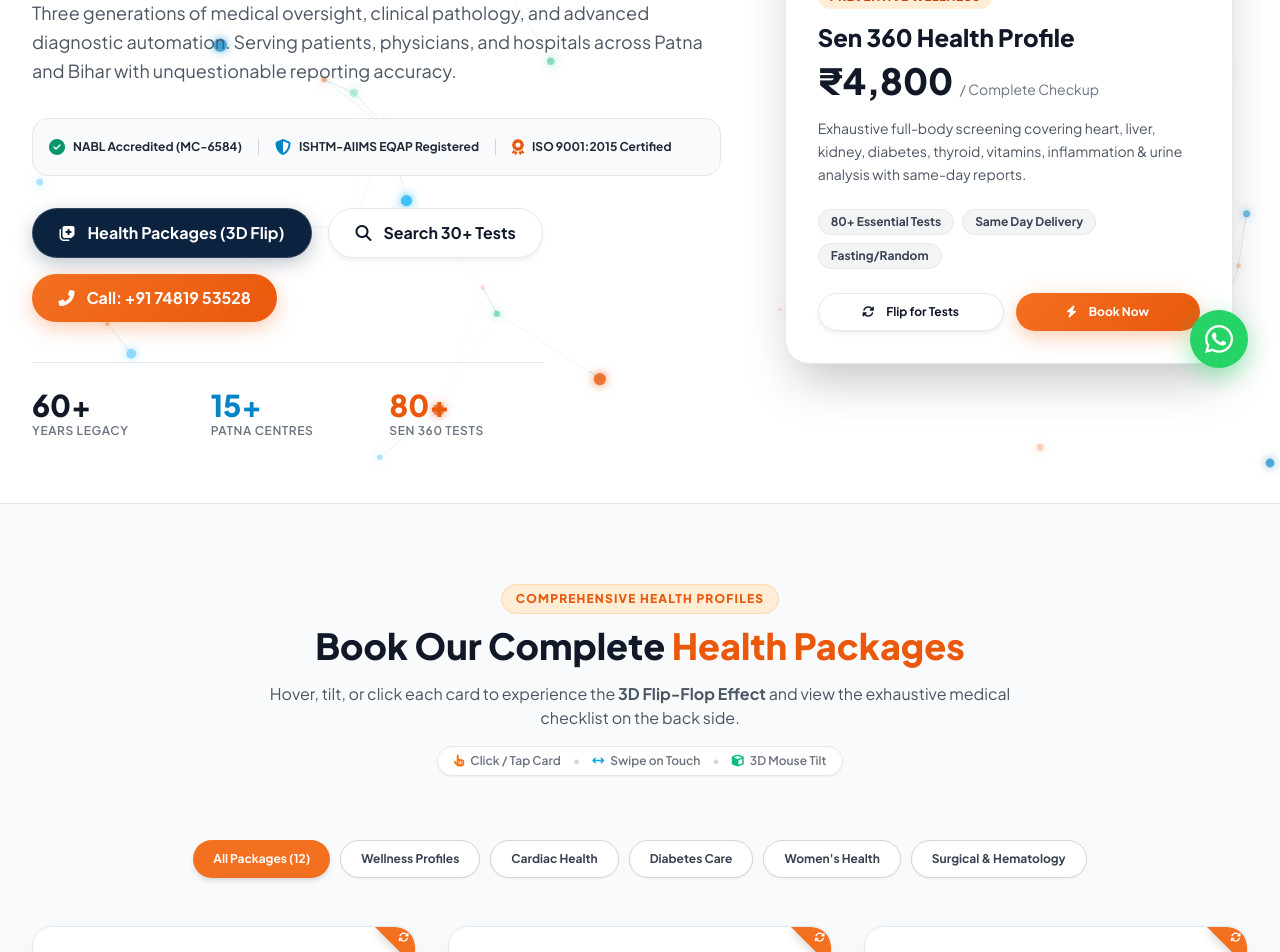
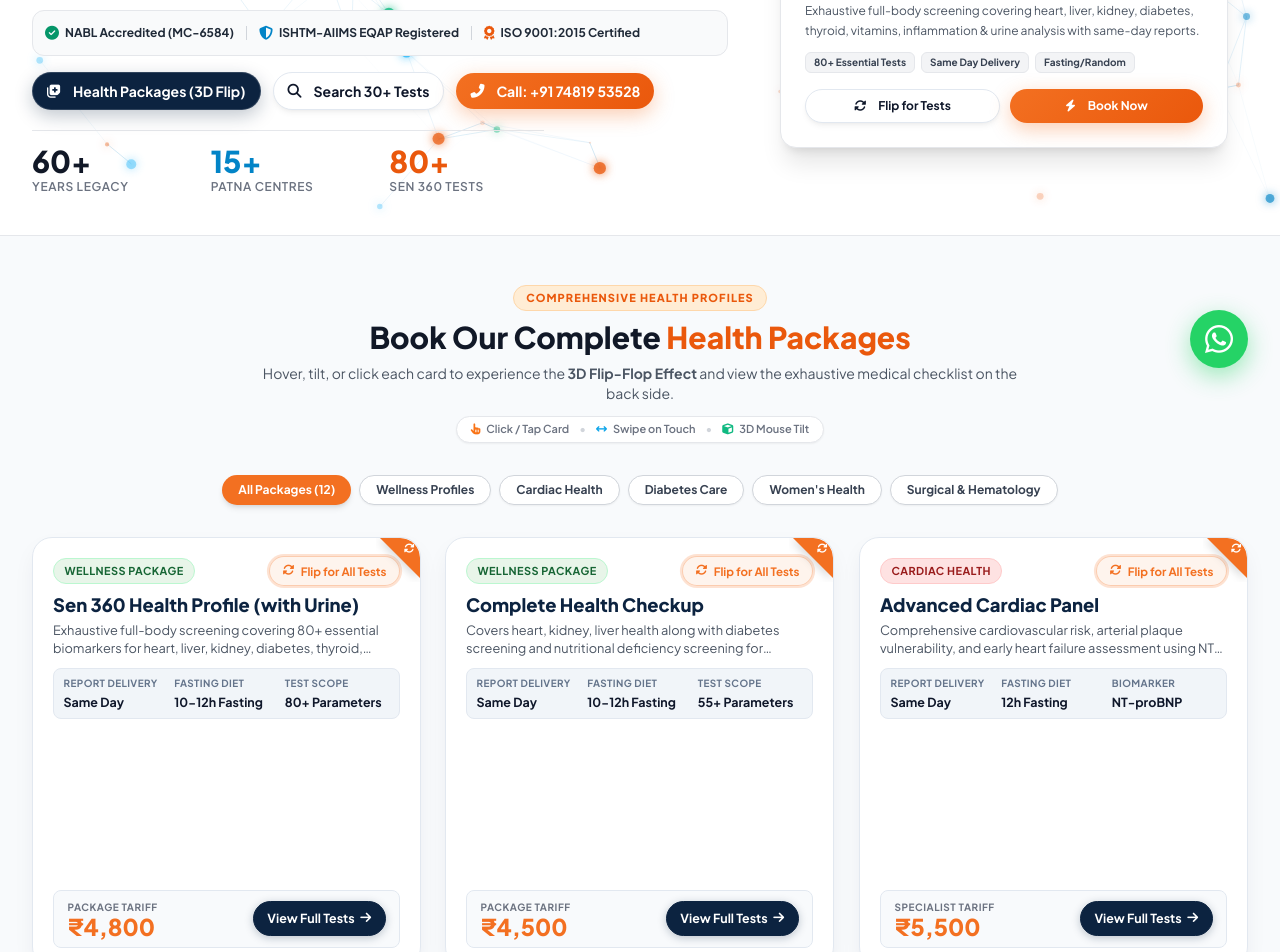
Before and after one commit to Amansingh2024/aman, a website: page index.html in a window 1280 px wide. Shown: the part 400-1352 px from the top of the page. Drawn offline with nearby package versions, Linux system fonts and the light colour scheme.

```diff
--- a/css/style.css
+++ b/css/style.css
@@ -342,7 +342,7 @@ a:hover {
 .flip-card-3d-wrap {
   perspective: 1600px;
   -webkit-perspective: 1600px;
-  height: 575px;
+  height: 425px;
   cursor: pointer;
   -webkit-tap-highlight-color: transparent;
   touch-action: pan-y;
@@ -353,7 +353,7 @@ a:hover {
 }
 
 .flip-card-3d-wrap:hover {
-  transform: translateY(-8px) scale(1.012);
+  transform: translateY(-6px) scale(1.01);
 }
 
 .flip-card-3d-wrap:active {
@@ -386,10 +386,10 @@ a:hover {
   transform-style: preserve-3d;
   -webkit-transform-style: preserve-3d;
   border-radius: var(--radius-lg);
-  padding: 1.75rem;
+  padding: 1.15rem 1.25rem !important;
   display: flex;
   flex-direction: column;
-  justify-content: space-between;
+  justify-content: flex-start !important;
   overflow: hidden;
 }
 
@@ -487,15 +487,15 @@ a:hover {
   display: flex;
   align-items: center;
   justify-content: space-between;
-  margin-bottom: 0.85rem;
+  margin-bottom: 0.45rem;
 }
 
 .badge-clinical {
-  font-size: 0.72rem;
+  font-size: 0.68rem;
   font-weight: 700;
   text-transform: uppercase;
-  letter-spacing: 0.05em;
-  padding: 0.35rem 0.85rem;
+  letter-spacing: 0.04em;
+  padding: 0.22rem 0.65rem;
   border-radius: var(--radius-pill);
 }
 
@@ -568,30 +568,33 @@ a:hover {
 }
 
 .card-package-title {
-  font-size: 1.35rem;
+  font-size: 1.15rem;
   font-weight: 800;
   color: #0C2340;
-  margin-bottom: 0.6rem;
-  line-height: 1.3;
+  margin-bottom: 0.35rem;
+  line-height: 1.25;
 }
 
 .card-package-description {
-  font-size: 0.88rem;
+  font-size: 0.8rem;
   color: #4B5563;
-  line-height: 1.55;
-  margin-bottom: 1rem;
-  flex-grow: 1;
+  line-height: 1.4;
+  margin-bottom: 0.65rem;
+  display: -webkit-box;
+  -webkit-line-clamp: 2;
+  -webkit-box-orient: vertical;
+  overflow: hidden;
 }
 
 .card-specs-strip {
   display: grid;
   grid-template-columns: repeat(3, 1fr);
-  gap: 0.5rem;
+  gap: 0.35rem;
   background: #F1F5F9;
   border: 1px solid #E2E8F0;
-  padding: 0.7rem 0.85rem;
-  border-radius: var(--radius-md);
-  margin-bottom: 1rem;
+  padding: 0.45rem 0.6rem;
+  border-radius: var(--radius-sm);
+  margin-bottom: 0.65rem;
 }
 
 .spec-strip-box {
@@ -600,7 +603,7 @@ a:hover {
 }
 
 .spec-strip-box span.lbl {
-  font-size: 0.68rem;
+  font-size: 0.62rem;
   font-weight: 700;
   color: #64748B;
   text-transform: uppercase;
@@ -608,7 +611,7 @@ a:hover {
 }
 
 .spec-strip-box span.val {
-  font-size: 0.82rem;
+  font-size: 0.78rem;
   font-weight: 700;
   color: #0F172A;
   margin-top: 0.1rem;
@@ -620,13 +623,13 @@ a:hover {
   justify-content: space-between;
   background: #F8FAFC;
   border: 1.5px solid #E2E8F0;
-  border-radius: var(--radius-md);
-  padding: 0.75rem 1rem;
-  margin-top: auto;
+  border-radius: var(--radius-sm);
+  padding: 0.55rem 0.85rem;
+  margin-top: auto !important;
 }
 
 .price-text-large {
-  font-size: 1.65rem;
+  font-size: 1.45rem;
   font-weight: 800;
   color: #F37021;
   line-height: 1;
@@ -635,12 +638,12 @@ a:hover {
 .btn-trigger-flip {
   display: inline-flex;
   align-items: center;
-  gap: 0.45rem;
+  gap: 0.35rem;
   background: #0C2340;
   color: #FFFFFF !important;
   font-weight: 700;
-  font-size: 0.82rem;
-  padding: 0.58rem 1.05rem;
+  font-size: 0.78rem;
+  padding: 0.45rem 0.85rem;
   border-radius: var(--radius-pill);
   border: 1.5px solid #0C2340;
   cursor: pointer;
@@ -707,33 +710,33 @@ a:hover {
 /* Back Face Header & Items */
 .back-face-header {
   border-bottom: 1px solid rgba(255, 255, 255, 0.15);
-  padding-bottom: 0.75rem;
-  margin-bottom: 0.85rem;
+  padding-bottom: 0.45rem;
+  margin-bottom: 0.55rem;
   display: flex;
   align-items: flex-start;
   justify-content: space-between;
-  gap: 0.5rem;
+  gap: 0.4rem;
 }
 
 .back-face-header h4 {
   color: #FFFFFF;
-  font-size: 1.15rem;
+  font-size: 1.05rem;
   font-weight: 800;
-  margin-bottom: 0.2rem;
-  line-height: 1.3;
+  margin-bottom: 0.15rem;
+  line-height: 1.25;
 }
 
 .back-face-header span {
-  font-size: 0.75rem;
+  font-size: 0.7rem;
   color: #38BDF8;
   font-weight: 600;
 }
 
 .back-test-scroll-area {
   overflow-y: auto;
-  max-height: 300px;
+  max-height: 250px;
   padding-right: 0.4rem;
-  margin-bottom: 0.85rem;
+  margin-bottom: 0.6rem;
   flex-grow: 1;
 }
 
@@ -836,16 +839,16 @@ a:hover {
 .inner-page-hero {
   background: linear-gradient(180deg, #111827 0%, #1F2937 100%);
   color: #FFFFFF;
-  padding: 4.5rem 0 4rem;
+  padding: 2.75rem 0 2.5rem;
   position: relative;
   border-bottom: 1px solid #374151;
 }
 
 .inner-page-hero h1 {
   color: #FFFFFF;
-  font-size: clamp(2.2rem, 3.5vw, 3rem);
+  font-size: clamp(1.85rem, 3vw, 2.5rem);
   font-weight: 800;
-  margin-bottom: 1rem;
+  margin-bottom: 0.6rem;
 }
 
 .inner-page-hero p {
@@ -1555,7 +1558,7 @@ body {
 
   /* Flip card touch optimization for smartphones */
   .flip-card-3d-wrap {
-    height: 590px;
+    height: 450px !important;
     touch-action: pan-y;
   }
 
@@ -1607,24 +1610,24 @@ body {
 
   /* 3-Column Package Cards on Laptops */
   .flip-card-3d-wrap {
-    height: 590px !important;
+    height: 425px !important;
   }
 
   .card-package-title {
-    font-size: 1.2rem !important;
+    font-size: 1.15rem !important;
   }
 
   .card-specs-strip {
     gap: 0.3rem !important;
-    padding: 0.5rem 0.65rem !important;
+    padding: 0.45rem 0.55rem !important;
   }
 
   .spec-strip-box span.lbl {
-    font-size: 0.62rem !important;
+    font-size: 0.6rem !important;
   }
 
   .spec-strip-box span.val {
-    font-size: 0.78rem !important;
+    font-size: 0.75rem !important;
   }
 }
 
@@ -1639,7 +1642,7 @@ body {
   }
 
   .flip-card-3d-wrap {
-    height: 610px !important;
+    height: 430px !important;
   }
 }
 
@@ -1658,7 +1661,7 @@ body {
   }
 
   .flip-card-3d-wrap {
-    height: 620px !important;
+    height: 440px !important;
   }
 }
 
@@ -1768,7 +1771,7 @@ body {
   }
 
   .flip-card-3d-wrap {
-    height: 610px;
+    height: 470px !important;
   }
 }
 
@@ -2092,7 +2095,7 @@ body {
 
   /* Flip Cards Touch & Alignment on Smartphones */
   .flip-card-3d-wrap {
-    height: 595px !important;
+    height: 450px !important;
     width: 100% !important;
     max-width: 100% !important;
     touch-action: pan-y !important;
@@ -2109,7 +2112,7 @@ body {
 
 @media (max-width: 380px) {
   .flip-card-3d-wrap {
-    height: 620px !important;
+    height: 470px !important;
   }
 
   .mobile-action-tab {
--- a/index.html
+++ b/index.html
@@ -133,59 +133,59 @@
   <!-- ==========================================================================
        HERO SECTION WITH 3D CANVAS & PERSPECTIVE CARD
        ========================================================================== -->
-  <section class="relative min-h-[85vh] flex items-center py-16 bg-white overflow-hidden border-b border-gray-200">
+  <section class="relative flex items-center py-6 sm:py-8 lg:py-10 bg-white overflow-hidden border-b border-gray-200">
     <!-- 3D Molecular Simulation Canvas -->
     <div id="canvas3d-container" class="absolute inset-0 pointer-events-none z-0"></div>
 
     <div class="max-w-7xl mx-auto px-4 sm:px-6 lg:px-8 relative z-10 w-full">
-      <div class="grid grid-cols-1 lg:grid-cols-12 gap-12 items-center">
+      <div class="grid grid-cols-1 lg:grid-cols-12 gap-6 lg:gap-8 items-center">
 
         <!-- Left Hero Text -->
         <div class="lg:col-span-7">
-          <div class="inline-flex items-center gap-2 bg-gray-100 border border-gray-300/80 px-4 py-1.5 rounded-full text-xs font-bold text-gray-800 mb-6 shadow-sm">
+          <div class="inline-flex items-center gap-2 bg-gray-100 border border-gray-300/80 px-3.5 py-1 rounded-full text-xs font-bold text-gray-800 mb-3 shadow-sm">
             <span class="bg-orange-600 text-white text-[10px] px-2 py-0.5 rounded-full uppercase tracking-wider font-extrabold">Established 1965</span>
             <span>60 Years of Laboratory Medicine in Bihar</span>
           </div>
 
-          <h1 class="text-4xl sm:text-5xl lg:text-6xl font-extrabold text-gray-900 tracking-tight leading-[1.15] mb-6">
+          <h1 class="text-3xl sm:text-4xl lg:text-5xl font-extrabold text-gray-900 tracking-tight leading-[1.15] mb-3">
             Advancing Laboratory <br>
             <span class="text-sky-600">Medicine in Bihar</span>
           </h1>
 
-          <p class="text-lg text-gray-600 leading-relaxed mb-8 max-w-2xl font-normal">
+          <p class="text-sm sm:text-base text-gray-600 leading-relaxed mb-4 max-w-xl font-normal">
             Three generations of medical oversight, clinical pathology, and advanced diagnostic automation. Serving patients, physicians, and hospitals across Patna and Bihar with unquestionable reporting accuracy.
           </p>
 
           <!-- Accreditation Badges -->
-          <div class="flex flex-wrap items-center gap-4 p-4 bg-gray-50 border border-gray-200 rounded-2xl mb-8">
-            <div class="flex items-center gap-2 text-xs font-bold text-gray-800">
-              <i class="fas fa-check-circle text-emerald-600 text-base"></i> NABL Accredited (MC-6584)
-            </div>
-            <div class="h-4 w-px bg-gray-300 hidden sm:block"></div>
-            <div class="flex items-center gap-2 text-xs font-bold text-gray-800">
-              <i class="fas fa-shield-alt text-sky-600 text-base"></i> ISHTM-AIIMS EQAP Registered
-            </div>
-            <div class="h-4 w-px bg-gray-300 hidden sm:block"></div>
-            <div class="flex items-center gap-2 text-xs font-bold text-gray-800">
-              <i class="fas fa-award text-orange-600 text-base"></i> ISO 9001:2015 Certified
+          <div class="flex flex-wrap items-center gap-3 p-2.5 sm:p-3 bg-gray-50 border border-gray-200 rounded-xl mb-4">
+            <div class="flex items-center gap-1.5 text-xs font-bold text-gray-800">
+              <i class="fas fa-check-circle text-emerald-600 text-sm"></i> NABL Accredited (MC-6584)
+            </div>
+            <div class="h-3.5 w-px bg-gray-300 hidden sm:block"></div>
+            <div class="flex items-center gap-1.5 text-xs font-bold text-gray-800">
+              <i class="fas fa-shield-alt text-sky-600 text-sm"></i> ISHTM-AIIMS EQAP Registered
+            </div>
+            <div class="h-3.5 w-px bg-gray-300 hidden sm:block"></div>
+            <div class="flex items-center gap-1.5 text-xs font-bold text-gray-800">
+              <i class="fas fa-award text-orange-600 text-sm"></i> ISO 9001:2015 Certified
             </div>
           </div>
 
           <!-- Hero Action Buttons -->
-          <div class="flex flex-wrap items-center gap-4 mb-10">
-            <a href="packages.html" class="btn-hospital-dark">
+          <div class="flex flex-wrap items-center gap-3 mb-5">
+            <a href="packages.html" class="btn-hospital-dark text-xs sm:text-sm py-2 px-3.5">
               <i class="fas fa-notes-medical mr-1"></i> Health Packages (3D Flip)
             </a>
-            <a href="test-list.html" class="btn-hospital-outline">
+            <a href="test-list.html" class="btn-hospital-outline text-xs sm:text-sm py-2 px-3.5">
               <i class="fas fa-search mr-1"></i> Search 30+ Tests
             </a>
-            <a href="tel:+917481953528" class="btn-hospital-primary">
+            <a href="tel:+917481953528" class="btn-hospital-primary text-xs sm:text-sm py-2 px-3.5">
               <i class="fas fa-phone-alt mr-1"></i> Call: +91 74819 53528
             </a>
           </div>
 
           <!-- Stats Grid -->
-          <div class="grid grid-cols-3 gap-2 sm:gap-6 pt-6 border-t border-gray-200 max-w-lg text-center sm:text-left">
+          <div class="grid grid-cols-3 gap-2 sm:gap-6 pt-3 border-t border-gray-200 max-w-lg text-center sm:text-left">
             <div>
               <div class="text-2xl sm:text-3xl font-extrabold text-gray-900">60+</div>
               <div class="text-[10px] sm:text-xs font-semibold text-gray-500 uppercase tracking-wider">Years Legacy</div>
@@ -201,34 +201,34 @@
           </div>
         </div>
 
-        <!-- Right 3D Perspective Card -->
+        <!-- Right 3D Perspective Card (Compact & High-Density) -->
         <div class="lg:col-span-5 flex justify-center">
-          <div class="w-full max-w-md bg-white border border-gray-200 rounded-3xl p-5 sm:p-8 shadow-2xl relative" data-3d-tilt>
-            <div class="w-14 h-14 bg-gray-900 text-sky-400 rounded-2xl flex items-center justify-center text-2xl mb-6 shadow-md">
+          <div class="w-full max-w-sm lg:max-w-md bg-white border border-gray-200 rounded-2xl p-4 sm:p-5 lg:p-6 shadow-xl relative" data-3d-tilt>
+            <div class="w-10 h-10 bg-gray-900 text-sky-400 rounded-xl flex items-center justify-center text-lg mb-3 shadow-sm">
               <i class="fas fa-dna"></i>
             </div>
-            <span class="inline-block bg-orange-100 text-orange-700 text-xs font-extrabold px-3 py-1 rounded-full uppercase tracking-wider mb-3">
+            <span class="inline-block bg-orange-100 text-orange-700 text-[10px] font-extrabold px-2.5 py-0.5 rounded-full uppercase tracking-wider mb-1.5">
               PREVENTIVE WELLNESS
             </span>
-            <h3 class="text-2xl font-extrabold text-gray-900 mb-2">Sen 360 Health Profile</h3>
-            <div class="text-4xl font-extrabold text-gray-900 mb-4">
-              ₹4,800 <span class="text-sm font-normal text-gray-500">/ Complete Checkup</span>
-            </div>
-            <p class="text-sm text-gray-600 mb-6 leading-relaxed">
+            <h3 class="text-lg sm:text-xl font-extrabold text-gray-900 mb-1">Sen 360 Health Profile</h3>
+            <div class="text-2xl sm:text-3xl font-extrabold text-gray-900 mb-2">
+              ₹4,800 <span class="text-xs font-normal text-gray-500">/ Complete Checkup</span>
+            </div>
+            <p class="text-xs text-gray-600 mb-3 leading-relaxed">
               Exhaustive full-body screening covering heart, liver, kidney, diabetes, thyroid, vitamins, inflammation & urine analysis with same-day reports.
             </p>
 
-            <div class="flex flex-wrap gap-2 mb-6">
-              <span class="bg-gray-100 text-gray-700 text-xs font-bold px-3 py-1 rounded-full border border-gray-200">80+ Essential Tests</span>
-              <span class="bg-gray-100 text-gray-700 text-xs font-bold px-3 py-1 rounded-full border border-gray-200">Same Day Delivery</span>
-              <span class="bg-gray-100 text-gray-700 text-xs font-bold px-3 py-1 rounded-full border border-gray-200">Fasting/Random</span>
-            </div>
-
-            <div class="flex gap-3">
-              <a href="packages.html" class="btn-hospital-outline text-xs flex-1 justify-center py-2.5">
+            <div class="flex flex-wrap gap-1.5 mb-4">
+              <span class="bg-gray-100 text-gray-700 text-[10px] font-bold px-2 py-0.5 rounded-md border border-gray-200">80+ Essential Tests</span>
+              <span class="bg-gray-100 text-gray-700 text-[10px] font-bold px-2 py-0.5 rounded-md border border-gray-200">Same Day Delivery</span>
+              <span class="bg-gray-100 text-gray-700 text-[10px] font-bold px-2 py-0.5 rounded-md border border-gray-200">Fasting/Random</span>
+            </div>
+
+            <div class="flex gap-2.5">
+              <a href="packages.html" class="btn-hospital-outline text-xs flex-1 justify-center py-2">
                 <i class="fas fa-sync-alt mr-1"></i> Flip for Tests
               </a>
-              <button class="btn-hospital-orange text-xs flex-1 justify-center py-2.5" onclick="openBookingModal('Sen 360 Health Profile (with Urine)', 4800)">
+              <button class="btn-hospital-orange text-xs flex-1 justify-center py-2" onclick="openBookingModal('Sen 360 Health Profile (with Urine)', 4800)">
                 <i class="fas fa-bolt mr-1"></i> Book Now
               </button>
             </div>
@@ -242,19 +242,19 @@
   <!-- ==========================================================================
        POPULAR HEALTH PACKAGES SECTION (FEATURED 3D FLIP CARDS)
        ========================================================================== -->
-  <section class="py-20 bg-slate-50 border-b border-gray-200">
+  <section class="py-8 sm:py-10 lg:py-12 bg-slate-50 border-b border-gray-200">
     <div class="max-w-7xl mx-auto px-4 sm:px-6 lg:px-8">
-      <div class="text-center max-w-3xl mx-auto mb-16">
-        <span class="text-xs font-extrabold text-orange-600 uppercase tracking-widest bg-orange-100 border border-orange-200 px-3.5 py-1.5 rounded-full inline-block mb-3">
+      <div class="text-center max-w-3xl mx-auto mb-6 lg:mb-8">
+        <span class="text-[11px] font-extrabold text-orange-600 uppercase tracking-widest bg-orange-100 border border-orange-200 px-3 py-1 rounded-full inline-block mb-2">
           Comprehensive Health Profiles
         </span>
-        <h2 class="text-3xl sm:text-4xl font-extrabold text-gray-900 mb-4">
+        <h2 class="text-2xl sm:text-3xl font-extrabold text-gray-900 mb-2">
           Book Our Complete <span class="text-orange-600">Health Packages</span>
         </h2>
-        <p class="text-gray-600 text-base mb-4">
+        <p class="text-gray-600 text-xs sm:text-sm mb-3">
           Hover, tilt, or click each card to experience the <strong>3D Flip-Flop Effect</strong> and view the exhaustive medical checklist on the back side.
         </p>
-        <div class="inline-flex items-center flex-wrap justify-center gap-3 text-xs font-semibold text-gray-500 bg-white border border-gray-200 px-4 py-1.5 rounded-full shadow-sm">
+        <div class="inline-flex items-center flex-wrap justify-center gap-2.5 text-[11px] font-semibold text-gray-500 bg-white border border-gray-200 px-3.5 py-1 rounded-full shadow-sm">
           <span><i class="fas fa-hand-pointer text-orange-500 mr-1"></i> Click / Tap Card</span>
           <span class="text-gray-300 hidden sm:inline">&bull;</span>
           <span><i class="fas fa-arrows-left-right text-sky-500 mr-1"></i> Swipe on Touch</span>
@@ -264,17 +264,17 @@
       </div>
 
       <!-- Interactive Category Filter Tabs (Home Showcase) -->
-      <div class="flex justify-center flex-wrap gap-2.5 mb-12">
-        <button class="tab-filter-package bg-[#F37021] text-white border-[#F37021] shadow-md px-5 py-2.5 rounded-full text-xs font-bold transition-all" data-filter="all">All Packages (12)</button>
-        <button class="tab-filter-package bg-white text-gray-700 border border-gray-300 px-5 py-2.5 rounded-full text-xs font-bold hover:border-gray-500 shadow-sm transition-all" data-filter="wellness">Wellness Profiles</button>
-        <button class="tab-filter-package bg-white text-gray-700 border border-gray-300 px-5 py-2.5 rounded-full text-xs font-bold hover:border-gray-500 shadow-sm transition-all" data-filter="cardiac">Cardiac Health</button>
-        <button class="tab-filter-package bg-white text-gray-700 border border-gray-300 px-5 py-2.5 rounded-full text-xs font-bold hover:border-gray-500 shadow-sm transition-all" data-filter="diabetes">Diabetes Care</button>
-        <button class="tab-filter-package bg-white text-gray-700 border border-gray-300 px-5 py-2.5 rounded-full text-xs font-bold hover:border-gray-500 shadow-sm transition-all" data-filter="women">Women's Health</button>
-        <button class="tab-filter-package bg-white text-gray-700 border border-gray-300 px-5 py-2.5 rounded-full text-xs font-bold hover:border-gray-500 shadow-sm transition-all" data-filter="specialized">Surgical &amp; Hematology</button>
+      <div class="flex justify-center flex-wrap gap-2 mb-6 lg:mb-8">
+        <button class="tab-filter-package bg-[#F37021] text-white border-[#F37021] shadow-md px-4 py-1.5 rounded-full text-xs font-bold transition-all" data-filter="all">All Packages (12)</button>
+        <button class="tab-filter-package bg-white text-gray-700 border border-gray-300 px-4 py-1.5 rounded-full text-xs font-bold hover:border-gray-500 shadow-sm transition-all" data-filter="wellness">Wellness Profiles</button>
+        <button class="tab-filter-package bg-white text-gray-700 border border-gray-300 px-4 py-1.5 rounded-full text-xs font-bold hover:border-gray-500 shadow-sm transition-all" data-filter="cardiac">Cardiac Health</button>
+        <button class="tab-filter-package bg-white text-gray-700 border border-gray-300 px-4 py-1.5 rounded-full text-xs font-bold hover:border-gray-500 shadow-sm transition-all" data-filter="diabetes">Diabetes Care</button>
+        <button class="tab-filter-package bg-white text-gray-700 border border-gray-300 px-4 py-1.5 rounded-full text-xs font-bold hover:border-gray-500 shadow-sm transition-all" data-filter="women">Women's Health</button>
+        <button class="tab-filter-package bg-white text-gray-700 border border-gray-300 px-4 py-1.5 rounded-full text-xs font-bold hover:border-gray-500 shadow-sm transition-all" data-filter="specialized">Surgical &amp; Hematology</button>
       </div>
 
       <!-- 12 3D Flip Cards Grid (Full HD Content) -->
-      <div class="grid grid-cols-1 md:grid-cols-2 lg:grid-cols-3 gap-8">
+      <div class="grid grid-cols-1 md:grid-cols-2 lg:grid-cols-3 gap-5 lg:gap-6">
 
         <!-- 1. Sen 360 Health Profile -->
         <div class="flip-card-3d-wrap" data-category="wellness">
@@ -1361,16 +1361,16 @@
   <!-- ==========================================================================
        60-YEAR INTERACTIVE 3D MILESTONE TREE (SENLABS HERITAGE)
        ========================================================================== -->
-  <section class="py-20 bg-white border-b border-gray-200">
+  <section class="py-10 sm:py-12 lg:py-14 bg-white border-b border-gray-200">
     <div class="max-w-7xl mx-auto px-4 sm:px-6 lg:px-8">
-      <div class="text-center max-w-3xl mx-auto mb-10">
-        <span class="text-xs font-extrabold text-orange-600 uppercase tracking-widest bg-orange-100 border border-orange-200 px-3.5 py-1.5 rounded-full inline-block mb-3">
+      <div class="text-center max-w-3xl mx-auto mb-8">
+        <span class="text-xs font-extrabold text-orange-600 uppercase tracking-widest bg-orange-100 border border-orange-200 px-3 py-1 rounded-full inline-block mb-2">
           Six Decades of Innovation Since 1965
         </span>
-        <h2 class="text-3xl sm:text-4xl font-extrabold text-gray-900 mb-4">
+        <h2 class="text-2xl sm:text-3xl font-extrabold text-gray-900 mb-2">
           Sen Diagnostics <span class="text-orange-600">Timeline & Care Tree</span>
         </h2>
-        <p class="text-gray-600 text-sm sm:text-base max-w-2xl mx-auto">
+        <p class="text-gray-600 text-xs sm:text-sm max-w-2xl mx-auto">
           Scroll down to watch milestones emerge along our tree. <strong>Click any milestone card to float it in 3D</strong> and explore regional diagnostic breakthroughs.
         </p>
       </div>
@@ -1541,16 +1541,16 @@
   <!-- ==========================================================================
        QUICK TEST DIRECTORY SEARCH PREVIEW
        ========================================================================== -->
-  <section class="py-16 bg-white border-b border-gray-200">
+  <section class="py-8 sm:py-10 lg:py-12 bg-white border-b border-gray-200">
     <div class="max-w-5xl mx-auto px-4 sm:px-6 lg:px-8">
-      <div class="bg-gray-900 rounded-3xl p-8 sm:p-12 text-white shadow-2xl relative overflow-hidden">
+      <div class="bg-gray-900 rounded-2xl p-6 sm:p-10 text-white shadow-2xl relative overflow-hidden">
         <div class="relative z-10">
-          <div class="max-w-2xl mb-8">
-            <span class="text-xs font-bold text-sky-400 uppercase tracking-widest bg-sky-950 px-3 py-1 rounded-full border border-sky-800 inline-block mb-3">
+          <div class="max-w-2xl mb-6">
+            <span class="text-xs font-bold text-sky-400 uppercase tracking-widest bg-sky-950 px-3 py-1 rounded-full border border-sky-800 inline-block mb-2">
               Diagnostic Tariff & Catalog
             </span>
-            <h3 class="text-3xl font-extrabold text-white mb-2">Need a Specific Laboratory Investigation?</h3>
-            <p class="text-gray-400 text-sm">
+            <h3 class="text-2xl sm:text-3xl font-extrabold text-white mb-2">Need a Specific Laboratory Investigation?</h3>
+            <p class="text-gray-400 text-xs sm:text-sm">
               Search across individual blood, urine, culture, and hormone tests with live pricing and preparation requirements.
             </p>
           </div>
```
Also changed, not shown: packages.html (+3 -3 lines).
